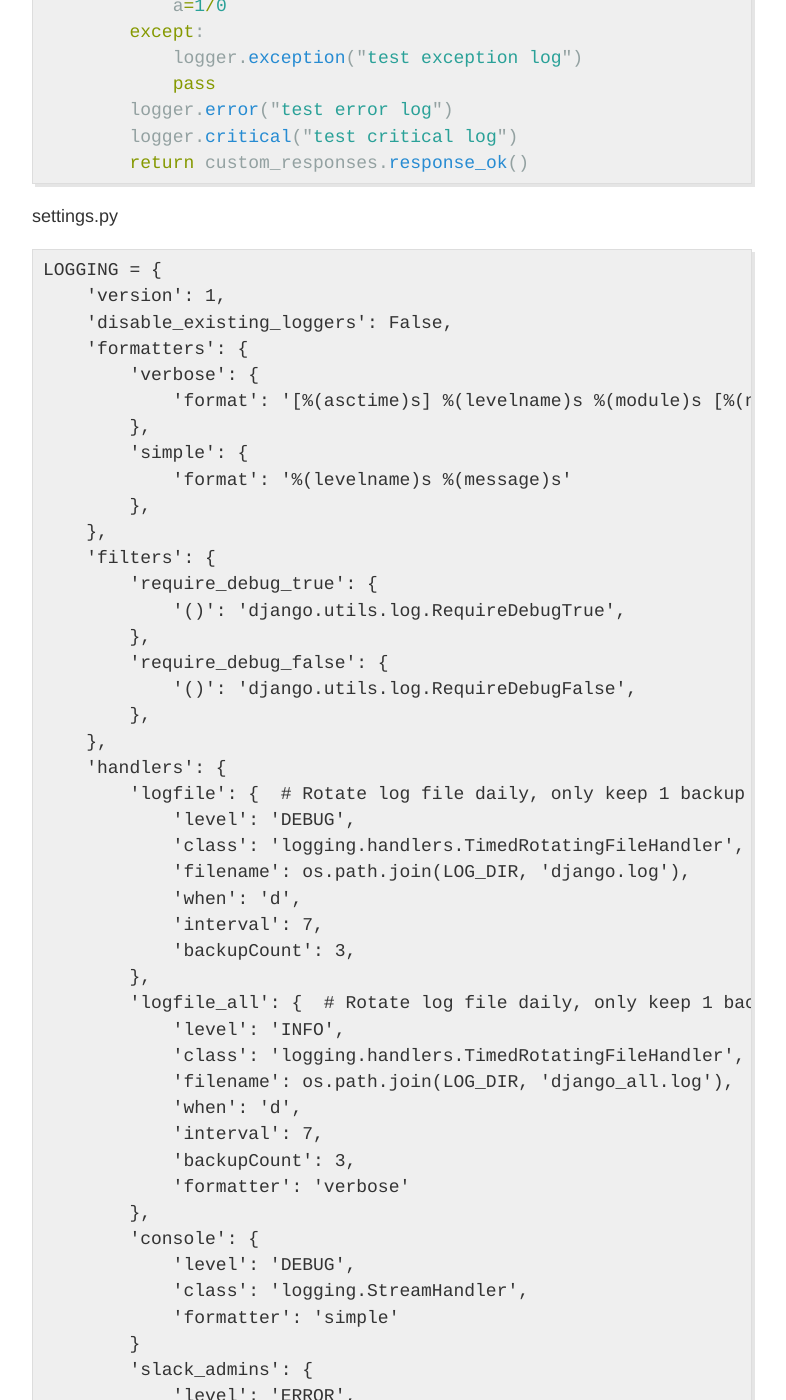
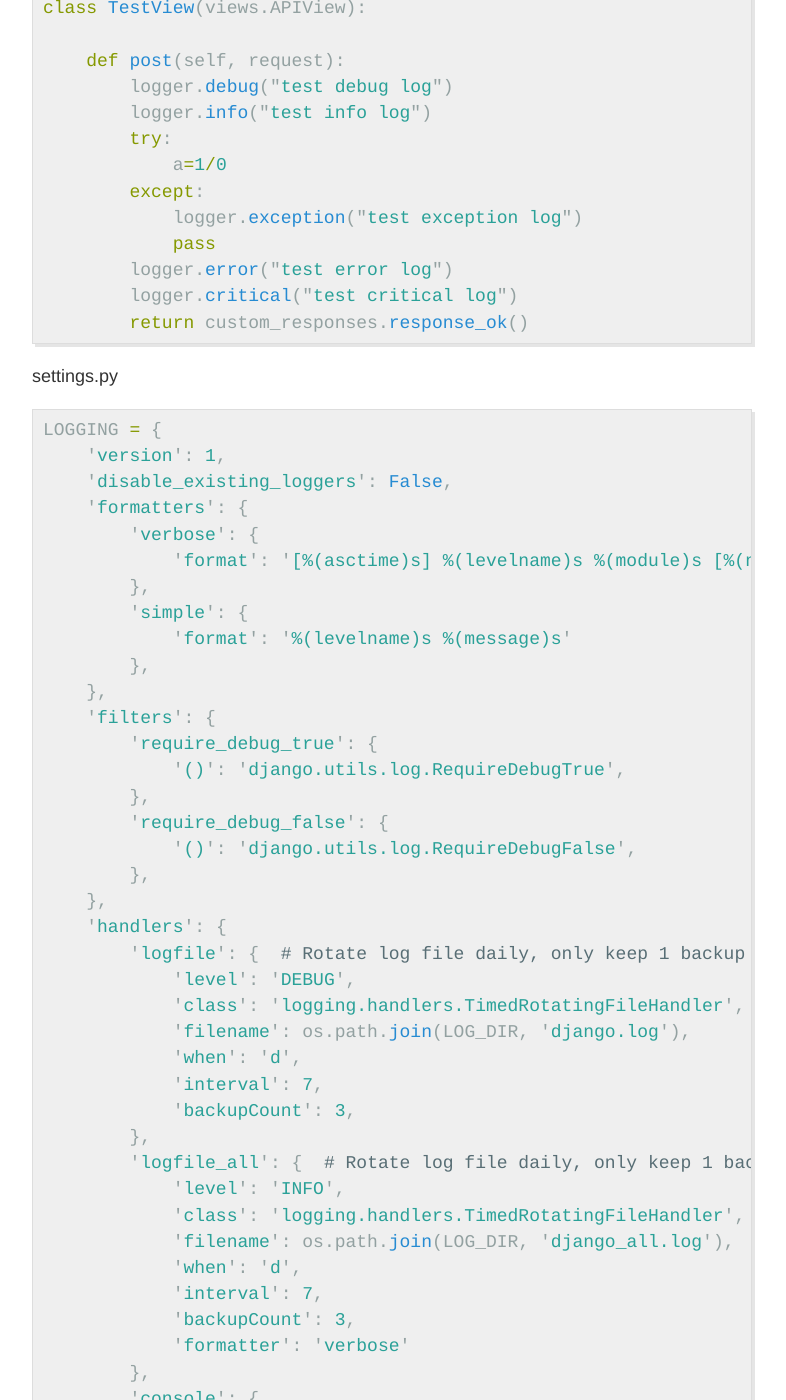
Before and after one commit to nithinmurali/blog, a Jekyll site: the page built from _posts/2019-01-25-Django-Logging.md, in a window 1280 px wide and 1400 px high, scrolled down 1402 px. Shown: the whole window, without its empty margins (248-1034 px from the left). Built offline with Jekyll 4.4.1, drawn with Linux system fonts in a browser that asks for light colours; comment, search, counter and statistics services are not loaded; some of the changed text lies outside the part shown.

Commit message:
Update 2019-01-25-Django-Logging.md

````diff
--- a/_posts/2019-01-25-Django-Logging.md
+++ b/_posts/2019-01-25-Django-Logging.md
@@ -14,13 +14,13 @@ The logs setting has 4 major components. Loggers, Handlers, Filters, Formatters.
 #### Loggers
 you can specifiy the loggers name here. only those loggers will be used
 If you are using some custom logger like  `logger = logging.getLogger(__name__)`, then you have to put that name here, only then it will be logged. Eg
-``
+```python
   'django': {
           'handlers': ['console', 'logfile'],
           'propagate': True,
           'level': 'INFO'
       },
-``
+```
 Django has some internal logger already defined, which are child of the `django` logger. some examples are `django.request`, `django.server`etc. See more info [here](https://docs.djangoproject.com/en/2.1/topics/logging/#django). If you want to have logs from a specific app. you have just have that app name for logger name. If you dont specify any logger name, all the logs will be considered (see my config).
 
 #### Handlers
@@ -56,7 +56,7 @@ class TestView(views.APIView):
 
 settings.py
 
-```
+```python
 LOGGING = {
     'version': 1,
     'disable_existing_loggers': False,
````
